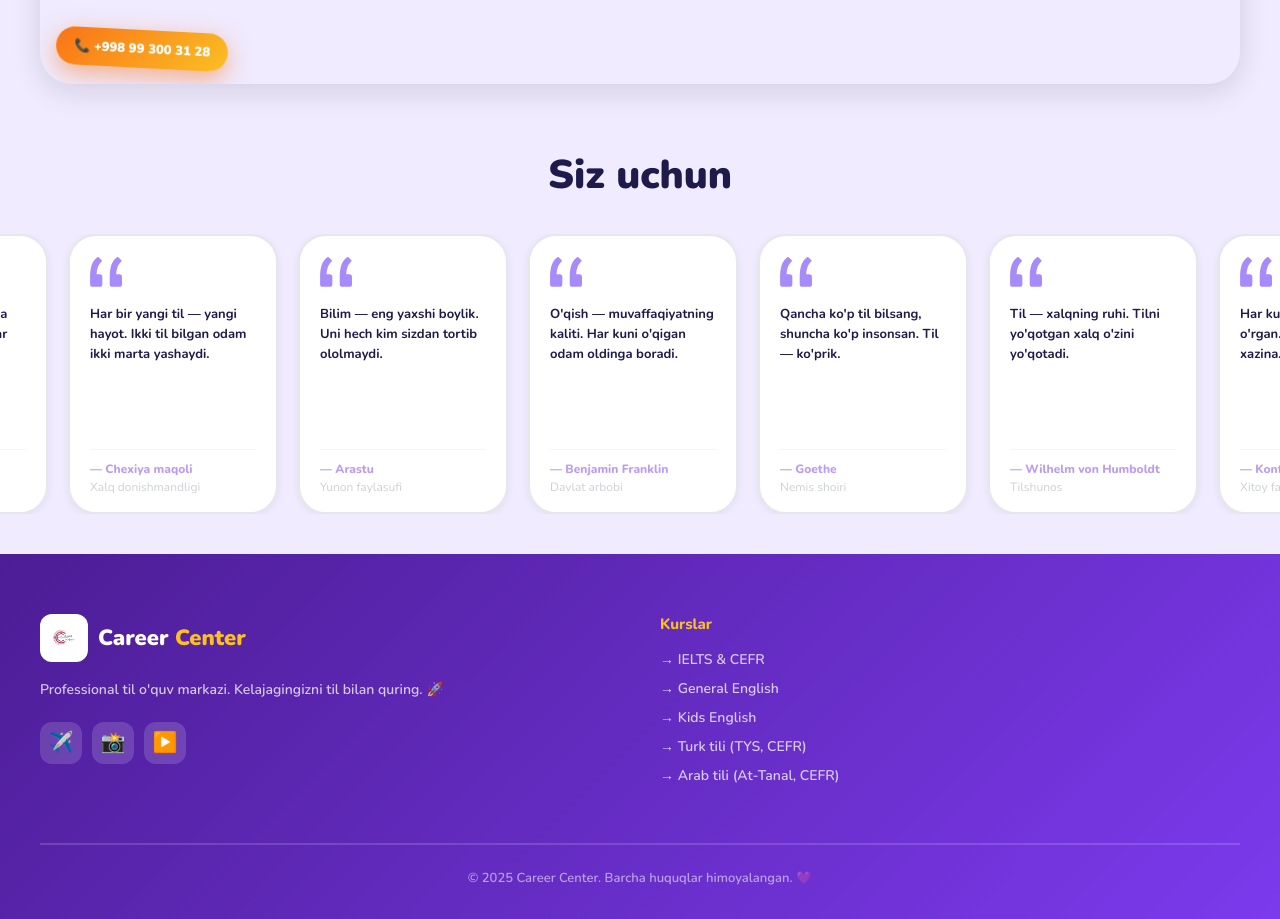
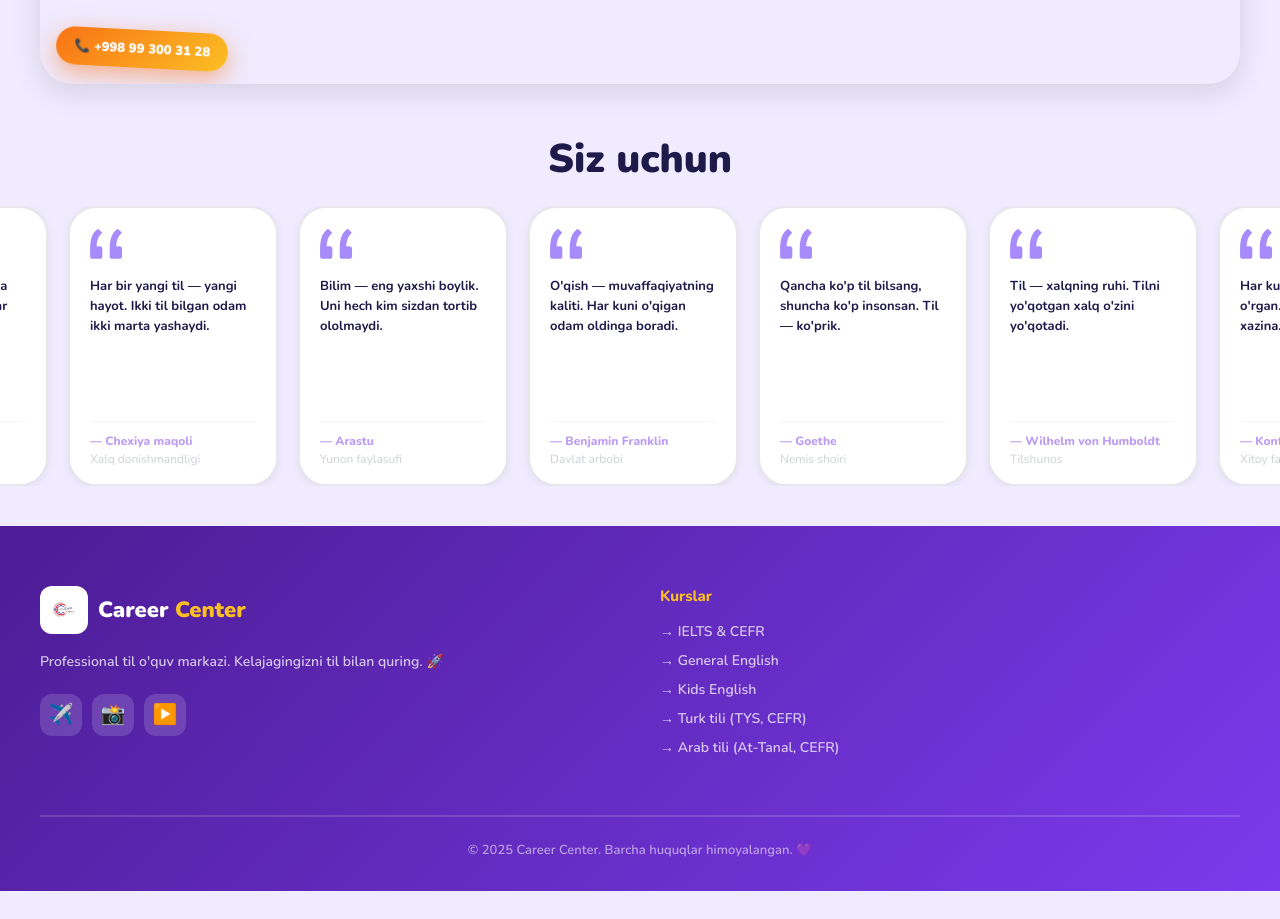
Before and after one commit to DebySanjar/career_center, a React (Vite) app: page / in a window 1280 px wide. Shown: the part 2220-3139 px from the top of the page. After the commit the page ends 3111 px from the top, so only its background shows below. Built offline with nearby package versions, Linux system fonts and the light colour scheme.

Commit message:
yanayam remove

```diff
--- a/src/components/Quotes.jsx
+++ b/src/components/Quotes.jsx
@@ -92,8 +92,9 @@ export default function Quotes() {
   }, [])
 
   return (
-    <section style={{ padding: '24px 0 40px', position: 'relative', zIndex: 1, overflow: 'hidden' }}>
-      <div style={{ textAlign: 'center', marginBottom: 32, padding: '0 24px' }}>
+    <section style={{ padding: '8px 0 40px', position: 'relative', zIndex: 1, overflow: 'hidden' }} className="quotes-section">
+      <style>{`@media(max-width:768px){.quotes-section{padding-top:4px!important;}.quotes-title{margin-bottom:12px!important;}}`}</style>
+      <div style={{ textAlign: 'center', marginBottom: 20, padding: '0 24px' }} className="quotes-title">
         <h2 style={{
           fontSize: 'clamp(24px, 4vw, 40px)', fontWeight: 900, color: '#1e1b4b',
         }}>
```
